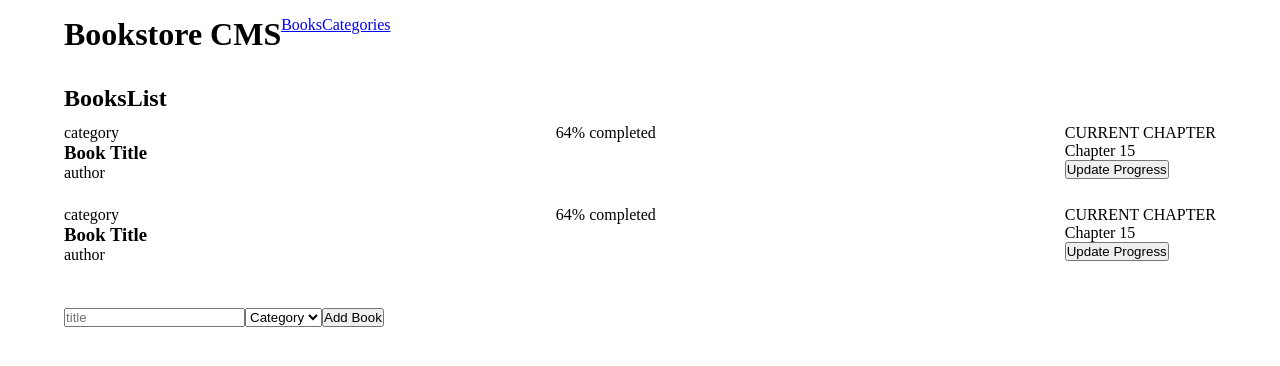
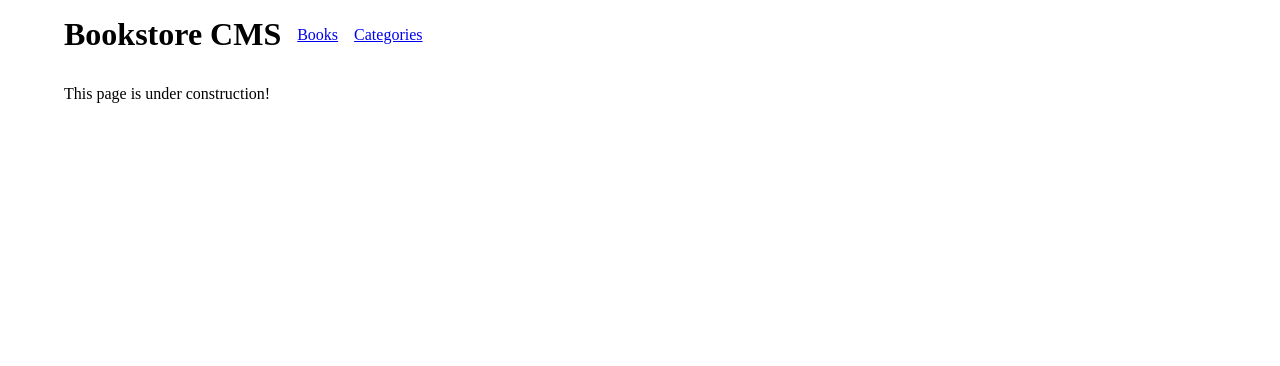
Before and after one commit to gtekle/bookstore-cms, a React (Create React App) app: page /categories in a window 1280 px wide. Shown: the top 366 px of the page. Built offline with nearby package versions, Linux system fonts and the light colour scheme.

Commit message:
Add react-router

```diff
--- a/package.json
+++ b/package.json
@@ -8,6 +8,7 @@
     "@testing-library/user-event": "^13.5.0",
     "react": "^17.0.2",
     "react-dom": "^17.0.2",
+    "react-router-dom": "^6.2.1",
     "react-scripts": "5.0.0",
     "web-vitals": "^2.1.4"
   },
--- a/src/App.css
+++ b/src/App.css
@@ -5,13 +5,23 @@ body {
 .header {
   display: flex;
   justify-content: flex-start;
+  align-items: center;
   padding: 16px 5%;
+}
+
+.logo {
+  margin-right: 16px;
 }
 
 .nav-list {
   display: flex;
   justify-content: flex-start;
+  align-items: flex-end;
   list-style: none;
+}
+
+.nav-item {
+  margin-right: 16px;
 }
 
 .book-list {
@@ -27,3 +37,7 @@ body {
 .form-add-book {
   padding: 16px 5%;
 }
+
+.categories-container {
+  padding: 16px 5%;
+}
--- a/src/App.js
+++ b/src/App.js
@@ -1,9 +1,16 @@
+import React from 'react';
+import { Routes, Route } from 'react-router-dom';
+
 import './App.css';
+import Categories from './pages/Categories';
 import Home from './pages/Home';
 
 function App() {
   return (
-    <Home />
+    <Routes>
+      <Route path='/' element={<Home />} />
+      <Route path='/categories' element={<Categories />} />
+    </Routes>
   );
 }
 
--- a/src/components/CategoryiesContainer.js
+++ b/src/components/CategoryiesContainer.js
@@ -1,5 +1,9 @@
 const CategoriesContainer = () => {
-  return <h2>Under construction!</h2>
+  return (
+    <div className="categories-container">
+      <p>This page is under construction!</p>
+    </div>
+  )
 }
 
 export default CategoriesContainer;
--- a/src/components/NavBar.js
+++ b/src/components/NavBar.js
@@ -1,8 +1,10 @@
+import { Link } from "react-router-dom";
+
 const NavBar = () => (
   <nav className="navbar">
     <ul className="nav-list">
-      <li className="nav-item"><a href="#" className="nav-link">Books</a></li>
-      <li className="nav-item"><a href="#" className="nav-link">Categories</a></li>
+      <li className="nav-item"><Link to="/">Books</Link></li>
+      <li className="nav-item"><Link to="/categories">Categories</Link></li>
     </ul>
   </nav>
 );
--- a/src/index.js
+++ b/src/index.js
@@ -1,11 +1,15 @@
 import React from 'react';
 import ReactDOM from 'react-dom';
+import { BrowserRouter as Router } from 'react-router-dom';
+
 import './index.css';
 import App from './App';
 
 ReactDOM.render(
   <React.StrictMode>
-    <App />
+    <Router>
+      <App />
+    </Router>
   </React.StrictMode>,
   document.getElementById('root'),
 );
--- a/src/pages/Categories.js
+++ b/src/pages/Categories.js
@@ -1,4 +1,5 @@
 import CategoriesContainer from "../components/CategoryiesContainer";
+import Header from "../components/Header";
 
 const Categories = () => (
   <>
```
Also changed, not shown: 1 other file (tests, documents, lock files or other folders).
